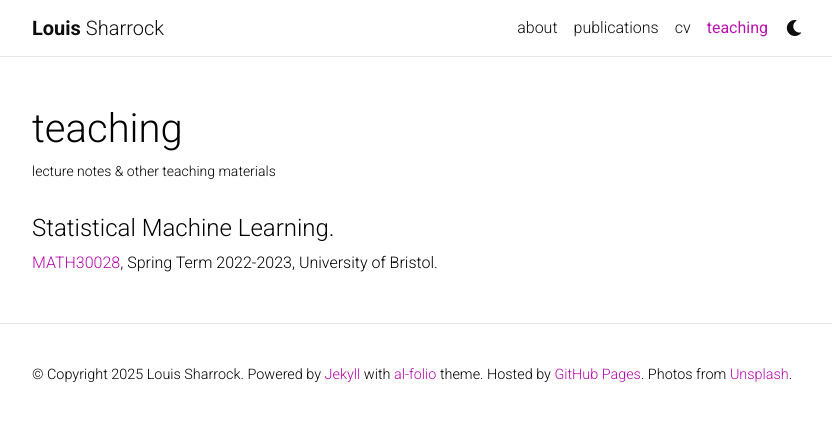
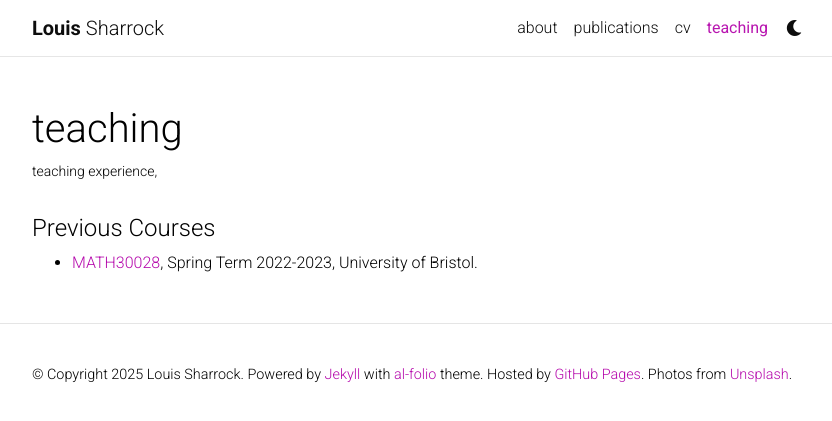
Before and after one commit to louissharrock/louissharrock.github.io, a Jekyll site: the page built from _pages/teaching.md, in a window 1280 px wide. Shown: the top 421 px of the page, without its empty margins (223-1055 px from the left). Built offline with Jekyll 4.4.1, drawn with Linux system fonts in a browser that asks for light colours; comment, search, counter and statistics services are not loaded; a style sheet for code colours, icons or effects is not loaded.

Commit message:
Update teaching.md

```diff
--- a/_pages/teaching.md
+++ b/_pages/teaching.md
@@ -2,10 +2,10 @@
 layout: page
 permalink: /teaching/
 title: teaching
-description: lecture notes & other teaching materials
+description: teaching experience,
 nav: true
 nav_order: 5
 ---
 
-#### Statistical Machine Learning.
-[MATH30028](https://www.bristol.ac.uk/unit-programme-catalogue/UnitDetails.jsa?ayrCode=25%2F26&unitCode=MATH30028), Spring Term 2022-2023, University of Bristol.
+#### Previous Courses
+- [MATH30028](https://www.bristol.ac.uk/unit-programme-catalogue/UnitDetails.jsa?ayrCode=25%2F26&unitCode=MATH30028), Spring Term 2022-2023, University of Bristol.
```
